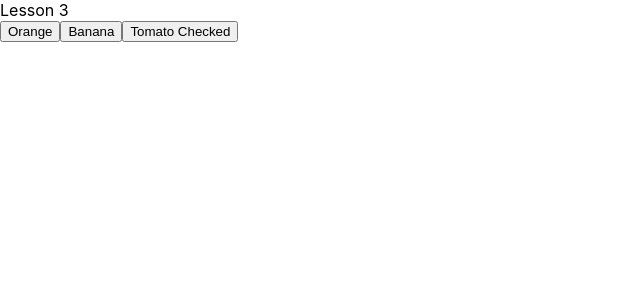
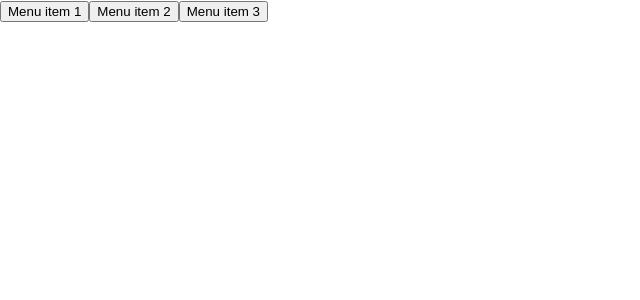
Before and after one commit to ipomazkin/react-js-course-flow-02-11-2021, a React (Create React App) app: page / in a window 1280 px wide. Shown: the top 300 px of the page, without its empty margins (0-640 px from the left). Built offline with nearby package versions, Linux system fonts and the light colour scheme.

Commit message:
lesson 4 code: part 1

```diff
--- a/src/App.js
+++ b/src/App.js
@@ -3,11 +3,12 @@ import React, { useState } from 'react';
 import './App.css';
 import { Lesson as Lesson2 } from "./lessons/02";
 import { Lesson as Lesson3 } from "./lessons/03";
+import { Lesson as Lesson4 } from "./lessons/04";
 
 
 function App() {
   return (
-    <Lesson3 />
+    <Lesson4 />
   );
 }
 
--- /dev/null
+++ b/src/lessons/04/EventsExample.js
@@ -0,0 +1,34 @@
+import React, { Component } from 'react';
+import PropTypes from 'prop-types';
+
+export class EventsExample extends Component {
+  handleClick = (e) => {
+    console.log({
+      target: e.target,
+      currentTarget: e.currentTarget,
+      nativeEventTarget: e.nativeEvent.target,
+      nativeEventCurrentTarget: e.nativeEvent.currentTarget,
+    });
+  }
+
+  render() {
+    return (
+      <div className="" onClick={this.handleClick}>
+        <div>
+          <div>
+            {/* button.addEventListener() - реакт этого не делает */}
+            <button>Menu item 1</button>
+            <button>Menu item 2</button>
+            <button>Menu item 3</button>
+          </div>
+        </div>
+      </div>
+    );
+  }
+}
+
+export default EventsExample;
+
+EventsExample.propTypes = {};
+
+EventsExample.defaultProps = {};
--- /dev/null
+++ b/src/lessons/04/Menu.js
@@ -0,0 +1,48 @@
+import React, { Component } from 'react';
+import PropTypes from 'prop-types';
+
+export class Menu extends Component {
+  constructor(props) {
+    super(props);
+
+    this.state = {
+      isOpen: false,
+    };
+
+    // this.handleClick = this.handleClick.bind(this);
+  }
+
+  handleClick = () => {
+    this.setState({
+      isOpen: !this.state.isOpen
+    });
+  }
+
+  render() {
+    return (
+      <div className="">
+        <button
+          onClick={() => this.setState({ isOpen: !this.state.isOpen })}
+          // onClick={this.handleClick}
+        >
+          {this.state.isOpen ? 'Hide' : 'Show'}
+        </button>
+        {this.state.isOpen && (
+          <div>
+            <ul>
+              <li>Home page</li>
+              <li>Contacts page</li>
+              <li>Login</li>
+            </ul>
+          </div>
+        )}
+      </div>
+    );
+  }
+}
+
+export default Menu;
+
+Menu.propTypes = {};
+
+Menu.defaultProps = {};
--- /dev/null
+++ b/src/lessons/04/index.js
@@ -0,0 +1,11 @@
+import React from 'react';
+import { Menu } from "./Menu";
+import { EventsExample } from "./EventsExample";
+
+export function Lesson() {
+  return (
+    <div className="">
+      <EventsExample />
+    </div>
+  );
+}
```
